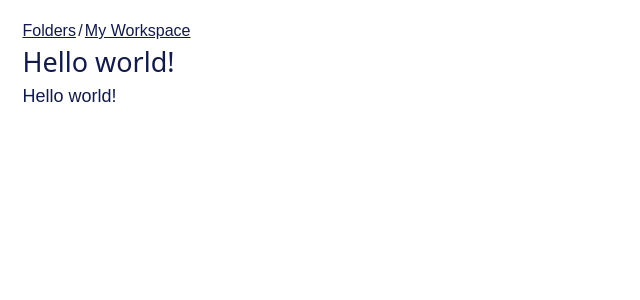
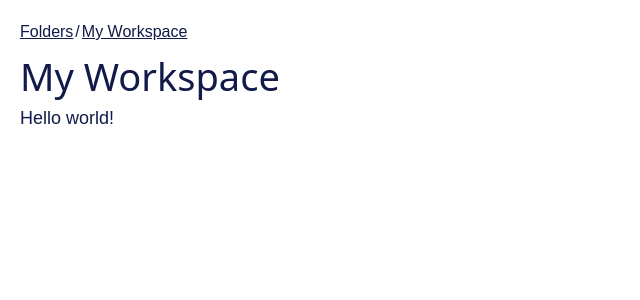
Before and after one commit to kaihenthorniwane/list-webapp, a Next.js app: page /folders/my-workspace in a window 1280 px wide. Shown: the top 300 px of the page, without its empty margins (0-640 px from the left). Built offline with nearby package versions, Linux system fonts and the light colour scheme; a web font is replaced by a local one.

Commit message:
Fix Font Size

```diff
--- a/src/app/folders/my-workspace/page.js
+++ b/src/app/folders/my-workspace/page.js
@@ -1,9 +1,9 @@
-import Breadcrumbs from "@/components/Navigation/Breadcrumbs";
+import FolderTitle from "@/components/Navigation/FolderTitle";
 
 export default function Folder() {
   return (
-    <main className="py-4 px-5">
-      <Breadcrumbs
+    <div className="px-5 py-5">
+      <FolderTitle
         crumbNameAndLinkArray={[
           {
             link: "/folders",
@@ -14,9 +14,9 @@ export default function Folder() {
             name: "My Workspace",
           },
         ]}
+        headerText={"My Workspace"}
       />
-      <h1 className="font-header text-24">Hello world!</h1>
       <p>Hello world!</p>
-    </main>
+    </div>
   );
 }
--- a/src/app/folders/page.js
+++ b/src/app/folders/page.js
@@ -1,9 +1,20 @@
 import FolderTitle from "@/components/Navigation/FolderTitle";
 import React from "react";
 
+const folderData = [
+  {
+    id: 0,
+    folderName: "My Workspace",
+  },
+  {
+    id: 1,
+    folderName: "Random Stuff",
+  },
+];
+
 export default function Folders() {
   return (
-    <div className="px-5 py-4">
+    <div className="px-5 py-5">
       <FolderTitle headerText={"Folders"} crumbNameAndLinkArray={undefined} />
     </div>
   );
--- a/src/app/globals.css
+++ b/src/app/globals.css
@@ -10,7 +10,6 @@
   --Unfinished-Grey: 198, 200, 231;
   --font-header: "nagel-variable", sans-serif;
   --font-body: "cofo-sans-variable", sans-serif;
-  font-size: 18px;
 }
 
 body {
--- a/src/app/layout.js
+++ b/src/app/layout.js
@@ -8,7 +8,7 @@ export const metadata = {
 export default function RootLayout({ children }) {
   return (
     <html lang="en">
-      <body>{children}</body>
+      <body className="text-18">{children}</body>
     </html>
   );
 }
--- a/tailwind.config.js
+++ b/tailwind.config.js
@@ -17,7 +17,8 @@ module.exports = {
         38: "2.375rem", // 38px
         32: "2rem", // 32px
         24: "1.5rem", // 24px
-        16: ".89rem", //16px
+        18: "1.125rem", //18px
+        16: "1rem", //16px
         14: "0.875rem", // 14px
         12: "0.75rem", // 12px
       },
```
